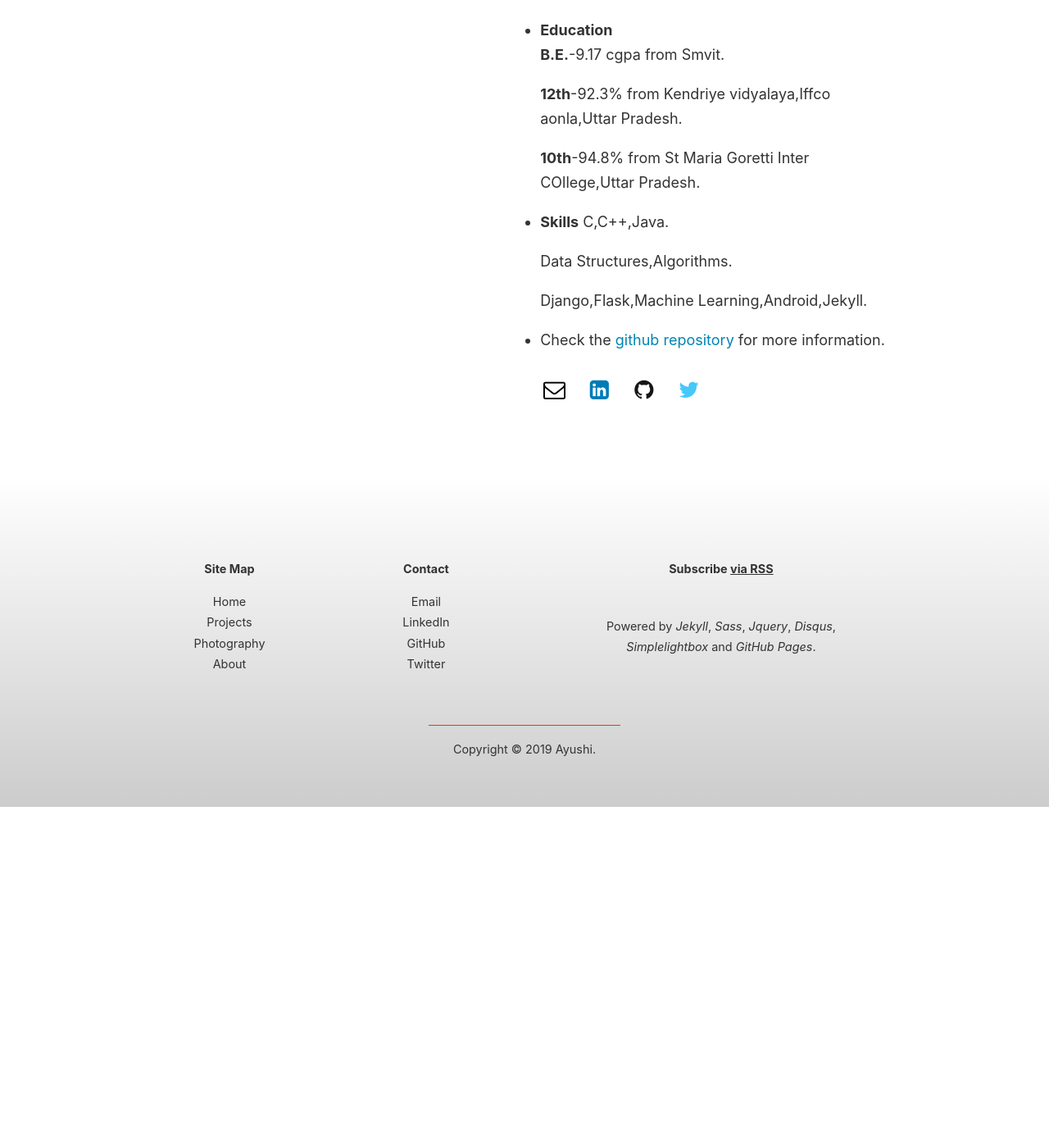
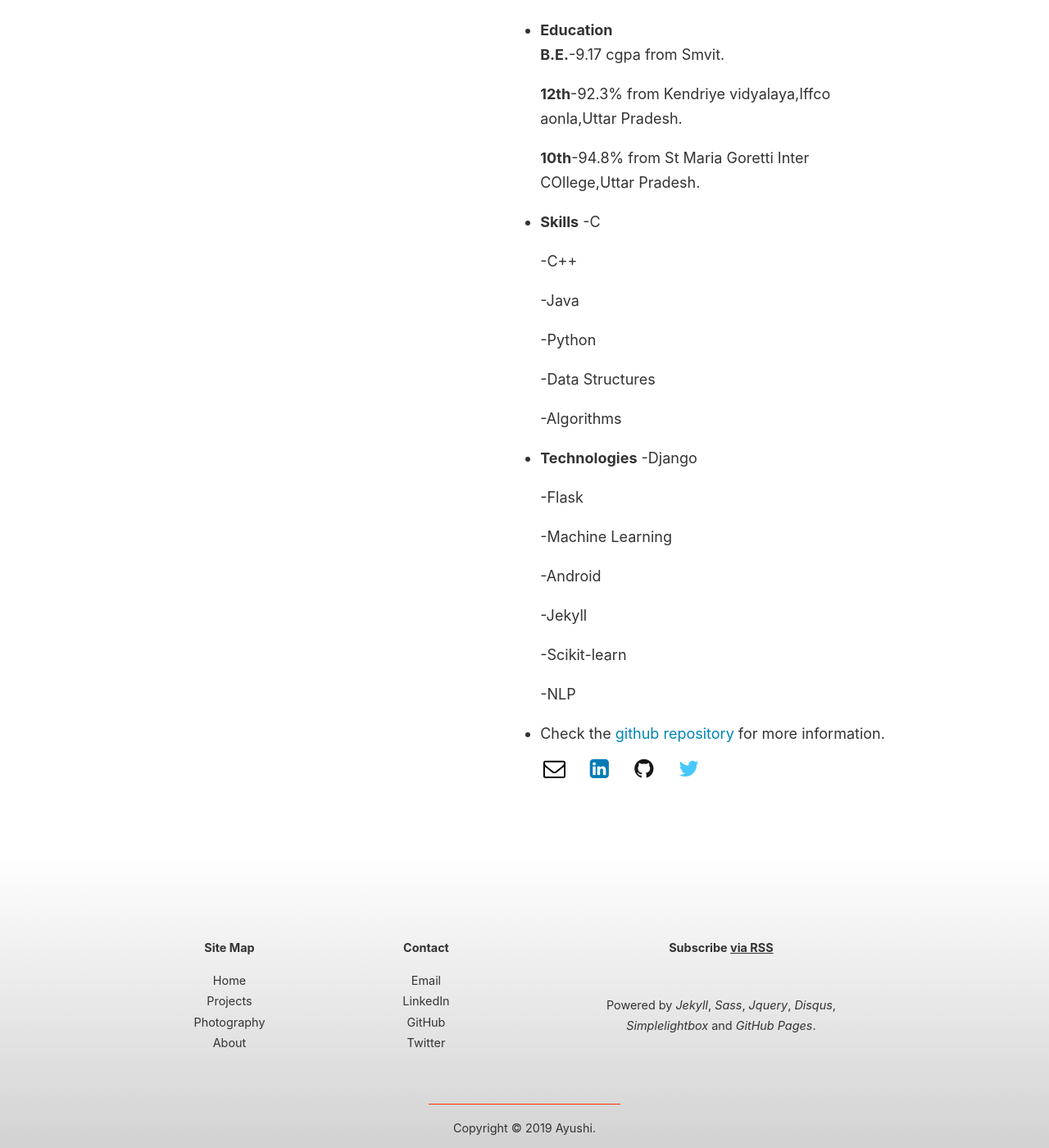
Before and after one commit to ayushianan/jekyll-resume, a Jekyll site: the page built from about.md, in a window 1280 px wide and 1400 px high, scrolled down 726 px. Shown: the whole window at 82% size. Built offline with Jekyll 4.4.1, drawn with Linux system fonts in a browser that asks for light colours; before the commit the page ends 1710 px from its top, so only the background shows below that.

Commit message:
Update about.md

```diff
--- a/about.md
+++ b/about.md
@@ -22,12 +22,35 @@ In my free time I love to play games and reading.
 
   **10th**-94.8% from St Maria Goretti Inter COllege,Uttar Pradesh.
 
+
 * **Skills**
-  C,C++,Java.
+  -C
 
-  Data Structures,Algorithms.
+  -C++
 
-  Django,Flask,Machine Learning,Android,Jekyll.
+  -Java
+
+  -Python
+
+  -Data Structures
+
+  -Algorithms
+
+
+ * **Technologies**
+  -Django
+
+  -Flask
+
+  -Machine Learning
+
+  -Android
+
+  -Jekyll
+
+  -Scikit-learn
+
+  -NLP
 
 
 * Check the [github repository] for more information.
```
